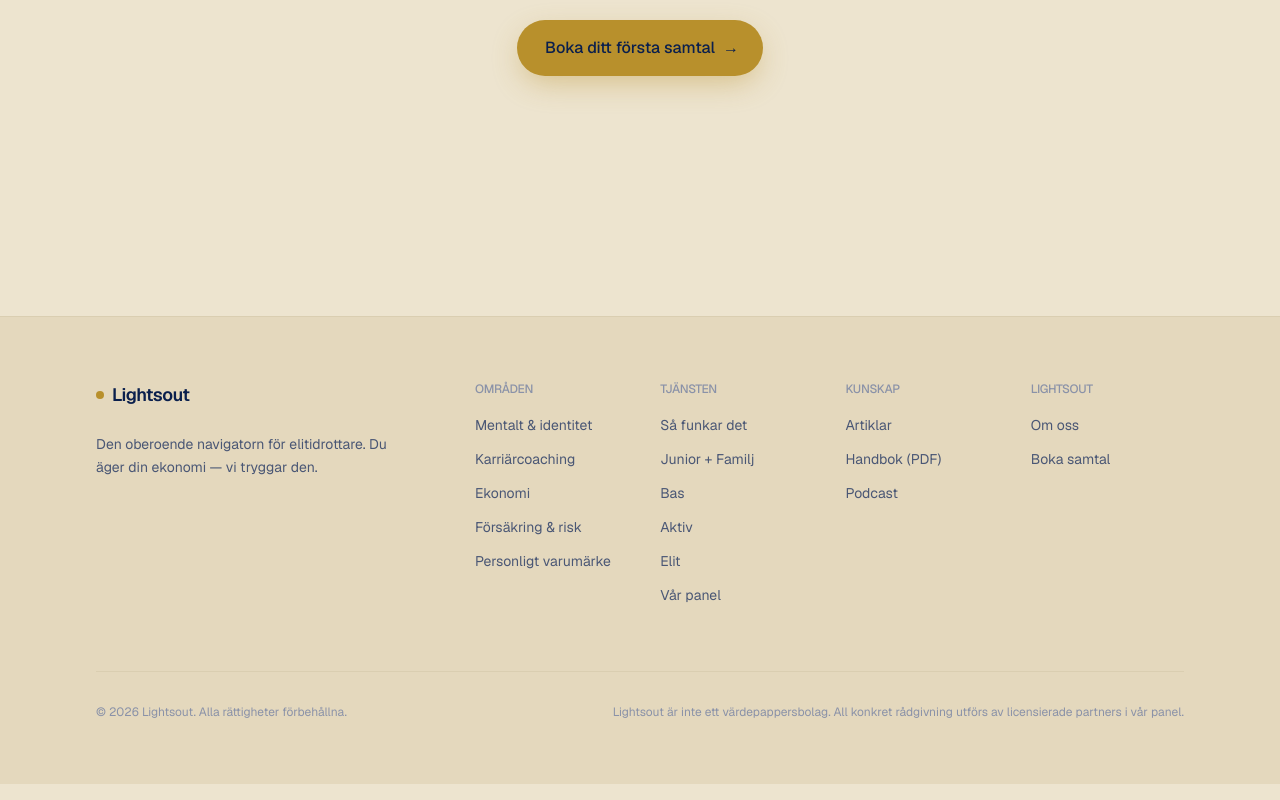
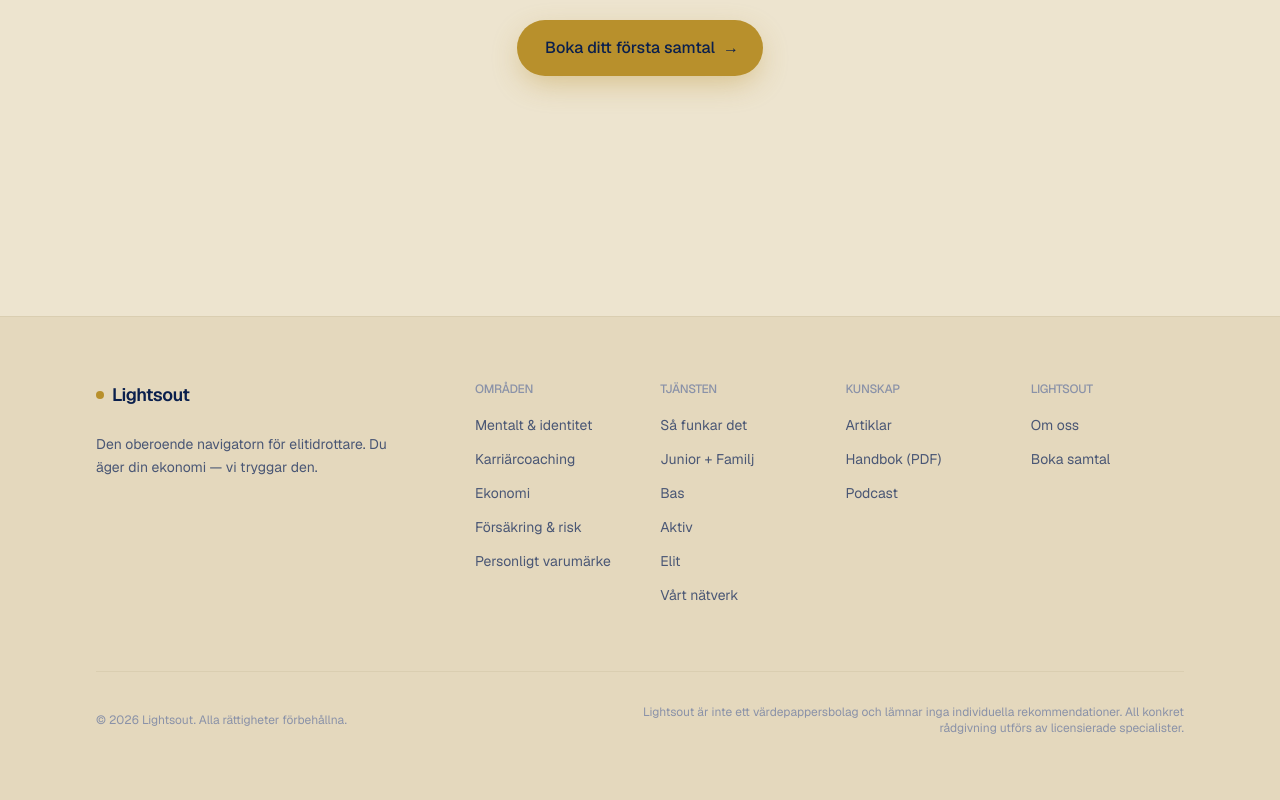
Before and after one commit to asatrilling/lightsout, a Next.js app: page / in a window 1280 px wide. Shown: the part 6027-6827 px from the top of the page. Built offline with nearby package versions, Linux system fonts and the light colour scheme.

Commit message:
Add files via upload

```diff
--- a/src/components/Footer.tsx
+++ b/src/components/Footer.tsx
@@ -21,7 +21,7 @@ const FOOTER_NAV = [
       { label: "Bas", href: "/vad-du-far/bas" },
       { label: "Aktiv", href: "/vad-du-far/aktiv" },
       { label: "Elit", href: "/vad-du-far/elit" },
-      { label: "Vår panel", href: "/panel" },
+      { label: "Vårt nätverk", href: "/panel" },
     ],
   },
   {
@@ -79,7 +79,7 @@ export function Footer() {
         <div className="mt-16 flex flex-col gap-4 border-t border-border/60 pt-8 text-xs text-foreground-subtle sm:flex-row sm:items-center sm:justify-between">
           <p>© {new Date().getFullYear()} Lightsout. Alla rättigheter förbehållna.</p>
           <p className="max-w-xl text-right">
-            Lightsout är inte ett värdepappersbolag. All konkret rådgivning utförs av licensierade partners i vår panel.
+            Lightsout är inte ett värdepappersbolag och lämnar inga individuella rekommendationer. All konkret rådgivning utförs av licensierade specialister.
           </p>
         </div>
       </Container>
```
